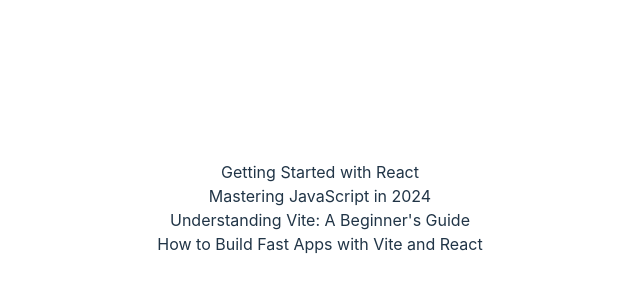
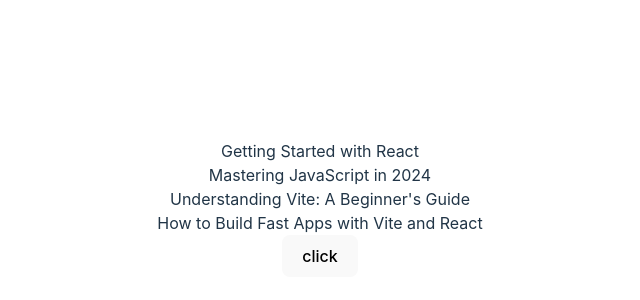
Before and after one commit to davide-ravasi/react-query-poc, a React (Vite) app: page / in a window 1280 px wide. Shown: the part 192-492 px from the top of the page, without its empty margins (320-960 px from the left). Built offline with nearby package versions, Linux system fonts and the light colour scheme.

Commit message:
feat: added first part of mutation query

```diff
--- a/src/App.tsx
+++ b/src/App.tsx
@@ -9,13 +9,20 @@
 ];
 
 function App() {
-
+  console.log(posts);
   const postsQuery = useQuery(
     {
       queryKey: ["posts"],
       queryFn: () => wait(1000).then(() => [...posts])
     }
   )
+
+  const mutationQuery = useMutation({
+    mutationFn: (title: string) => {
+      return wait(1000).then(() => posts.push({ id: parseInt(crypto.randomUUID()), title })
+      )
+    },
+  });
 
   console.log(postsQuery);
 
@@ -25,7 +32,9 @@
   return (
     <div>{postsQuery.data?.map((post) => (
       <div key={post.id}>{post.title}</div>
-    ))}</div>
+    ))}
+      <button type="button" onClick={() => mutationQuery.mutate("prova 2")}>click</button>
+    </div>
   )
 }
 
```
